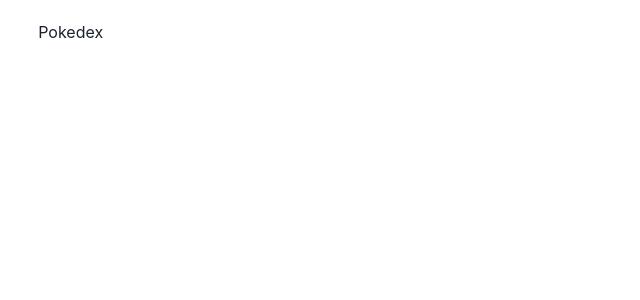
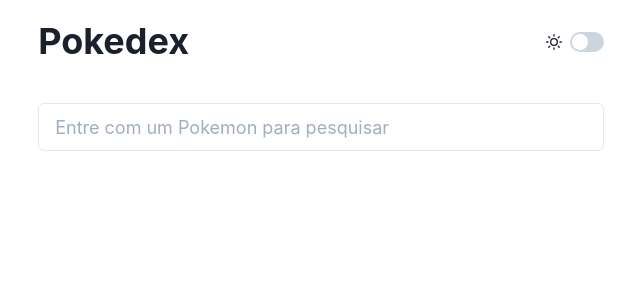
Before and after one commit to marlosirapuan/react-pokedex, a React (Create React App) app: page / in a window 1280 px wide. Shown: the top 300 px of the page, without its empty margins (319-959 px from the left). Built offline with nearby package versions, Linux system fonts and the light colour scheme.

Commit message:
Add header, search and darkmode switch component

```diff
--- a/src/App.tsx
+++ b/src/App.tsx
@@ -3,11 +3,14 @@
 import { ChakraProvider } from '@chakra-ui/react'
 import { Container, Stack } from '@chakra-ui/react'
 
+import { Header, Search } from 'components'
+
 const App = (): JSX.Element => (
   <ChakraProvider>
-    <Container padding={5} aria-label="React Pokedex">
+    <Container padding={5} aria-label="container">
       <Stack spacing={5}>
-        <p>Pokedex</p>
+        <Header />
+        <Search />
       </Stack>
     </Container>
   </ChakraProvider>
--- /dev/null
+++ b/src/components/DarkModeSwitch.tsx
@@ -0,0 +1,34 @@
+import React from 'react'
+
+import { Box, Switch, useColorMode } from '@chakra-ui/react'
+import { FiMoon, FiSun } from 'react-icons/fi'
+
+type DarkModeSwitchProps = {
+  position: 'relative' | 'absolute'
+}
+
+const DarkModeSwitch = ({ position }: DarkModeSwitchProps): JSX.Element => {
+  const { colorMode, toggleColorMode } = useColorMode()
+
+  return (
+    <Box
+      display="flex"
+      flexDirection="row"
+      alignItems="center"
+      position={position}
+    >
+      {colorMode === 'dark' ? <FiMoon /> : <FiSun />}
+
+      <Switch
+        title={`${colorMode === 'light' ? 'Dark' : 'Light'} mode`}
+        size="md"
+        aria-label="toggle dark mode"
+        marginLeft={2}
+        isChecked={colorMode === 'dark'}
+        onChange={toggleColorMode}
+      />
+    </Box>
+  )
+}
+
+export default DarkModeSwitch
--- /dev/null
+++ b/src/components/Header.tsx
@@ -0,0 +1,17 @@
+import React from 'react'
+import { Box, Flex, Heading } from '@chakra-ui/react'
+
+import DarkModeSwitch from 'components/DarkModeSwitch'
+
+const Header = (): JSX.Element => {
+  return (
+    <Box aria-label="header">
+      <Flex justifyContent="space-between" marginBottom={5}>
+        <Heading>Pokedex</Heading>
+        <DarkModeSwitch position="relative" />
+      </Flex>
+    </Box>
+  )
+}
+
+export default Header
--- /dev/null
+++ b/src/components/Search.tsx
@@ -0,0 +1,14 @@
+import React from 'react'
+import { FormControl, Input } from '@chakra-ui/react'
+
+const SearchInput = (): JSX.Element => {
+  return (
+    <div aria-label="search">
+      <FormControl>
+        <Input placeholder="Entre com um Pokemon para pesquisar" size="lg" />
+      </FormControl>
+    </div>
+  )
+}
+
+export default SearchInput
--- /dev/null
+++ b/src/components/index.ts
@@ -0,0 +1,4 @@
+export { default as Header } from './Header'
+export { default as Search } from './Search'
+
+export { default as DarkModeSwitch } from './DarkModeSwitch'
```
Also changed, not shown: 1 other file (tests, documents, lock files or other folders).
